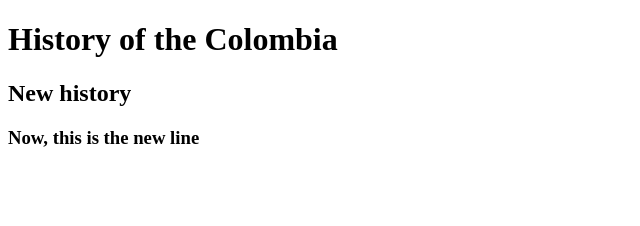
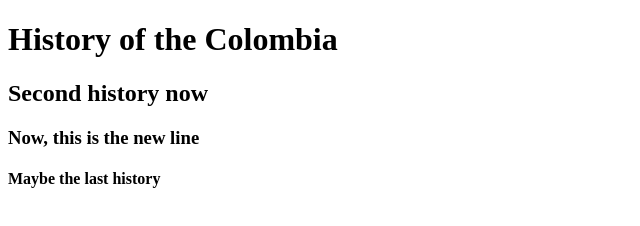
Before and after one commit to Learning-Git-and-GitHub/GitHub-1, a plain HTML site: page index.html in a window 1280 px wide. Shown: the whole page, without its empty margins (0-640 px from the left). Drawn offline with Linux system fonts and the light colour scheme.

Commit message:
fourth commit

```diff
--- a/index.html
+++ b/index.html
@@ -8,7 +8,8 @@
 </head>
 <body>
     <h1>History of the Colombia</h1>
-    <h2>New history</h2>
+    <h2>Second history now</h2>
     <h3>Now,  this is the new line</h3>
+    <h4>Maybe the last history</h4>
 </body>
 </html>
```
